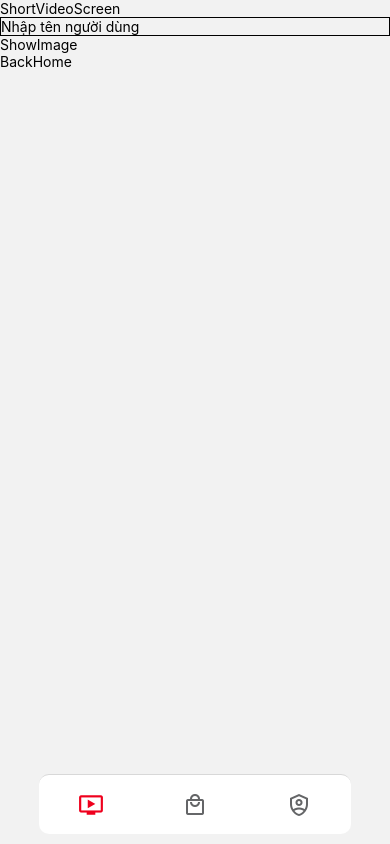
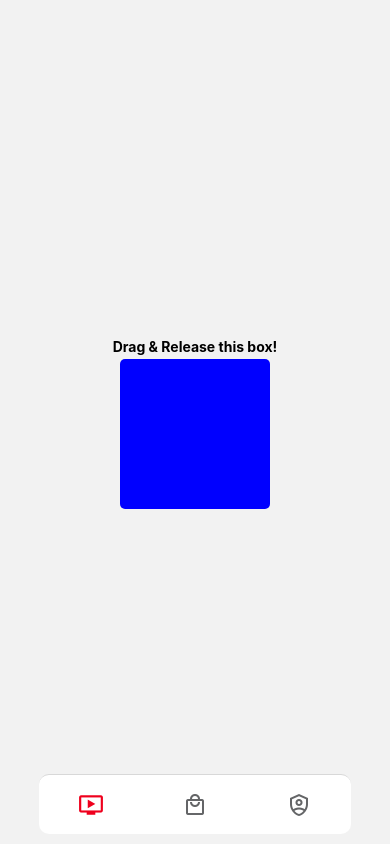
Before and after one commit to JungNh/GoogleStore_JS, a React Native app: screen /AppOther in a window 390 px wide. Built offline with nearby package versions, Linux system fonts and the light colour scheme.

Commit message:
'view_move'

```diff
--- a/src/screens/shop/ShopScreen.js
+++ b/src/screens/shop/ShopScreen.js
@@ -7,10 +7,18 @@ import {
     Image,
     Dimensions,
     StyleSheet,
-    TouchableOpacity
+    TouchableOpacity,
 } from 'react-native';
 import { getMovies } from '../../../api_movies'
 import AntDesign from 'react-native-vector-icons/AntDesign';
+import FontAwesome from 'react-native-vector-icons/FontAwesome';
+import Feather from 'react-native-vector-icons/Feather';
+import FastImage from 'react-native-fast-image';
+import Modal from 'react-native-modal';
+
+const DARK = '#000';
+const LIGHT = '#FFF';
+const GRAY = '#2b2b2b';
 
 const { width, height } = Dimensions.get('window')
 const post_margin = 10
@@ -19,6 +27,8 @@ const RATING_DATA = [1, 2, 3, 4, 5]
 const ShopScreen = () => {
     const [isLoading, setLoading] = useState(true);
     const [data, setData] = useState([]);
+    const [isVisible, setisVisible] = useState(false);
+    const [itemChoice, setitemChoice] = useState();
 
     const getData = async () => {
         try {
@@ -44,9 +54,13 @@ const ShopScreen = () => {
                     numColumns={2}
                     data={data}
                     keyExtractor={({ id }, index) => index.toString()}
+                    key={(item, index) => index.toString()}
                     renderItem={({ item }) => (
-                        <TouchableOpacity style={styles.post_bg}>
-                            <Image source={{ uri: item.poster }} style={styles.post_img} />
+                        <TouchableOpacity style={styles.post_bg} onPress={() => {
+                            setisVisible(true)
+                            setitemChoice(item)
+                        }}>
+                            <FastImage source={{ uri: item.poster }} style={styles.post_img} />
                             <View style={{ flex: 1 }}>
                                 <Text style={styles.post_title}>{item.title}</Text>
                             </View>
@@ -61,6 +75,52 @@ const ShopScreen = () => {
                     )}
                 />
             )}
+            <Modal
+                isVisible={isVisible}
+                useNativeDriver
+                style={{ margin: 0 }}
+                animationIn="fadeIn"
+                // coverScreen={true}
+                animationOut="fadeOut"
+                onBackdropPress={() => setisVisible(!isVisible)}
+                animationType='slide'
+                style={{
+                    justifyContent: 'flex-end',
+                    marginBottom: 0,
+                    marginHorizontal: 0
+                }}
+            >
+                <View
+                    style={styles.itemChoice_view_bg}>
+                    <View style={{ flexDirection: 'row', paddingHorizontal:15 }}>
+                        <Image source={{ uri: (itemChoice?.backdrop) }} style={styles.itemChoice_img} resizeMode={'cover'} />
+                        <View style={{ flex: 1, paddingLeft: 15 }}>
+                            <Text style={{ fontSize: 24, fontWeight: 'bold', color: LIGHT }}>{itemChoice?.title} </Text>
+                            <Text style={styles.itemChoice_content}>{itemChoice?.releaseDate} </Text>
+                            <Text style={styles.itemChoice_content} numberOfLines={5}>{itemChoice?.description} </Text>
+                        </View>
+                    </View>
+                    <View style={{ flexDirection: 'row', marginTop: 15 }}>
+                        <TouchableOpacity style={styles.itemChoice_play_btn}>
+                            <FontAwesome name={'play'} size={18} color={'black'} />
+                            <Text style={{ color: 'black', marginLeft: 10, fontSize: 18, fontWeight: 'bold' }}>Phát</Text>
+                        </TouchableOpacity>
+                        <TouchableOpacity style={styles.itemChoice_download_btn}>
+                            <Feather name={'download'} size={18} color={LIGHT} />
+                            <Text style={{ fontWeight: 'bold', color: LIGHT }}>Tải xuống</Text>
+                        </TouchableOpacity>
+                        <TouchableOpacity style={styles.itemChoice_download_btn}>
+                            <Feather name={'play'} size={18} color={LIGHT} />
+                            <Text style={{ fontWeight: 'bold', color: LIGHT }}>Xem trước</Text>
+                        </TouchableOpacity>
+                    </View>
+                    <View style={styles.itemChoice_content_other}>
+                        <Feather name={'info'} size={18} color={LIGHT} />
+                        <Text style={styles.itemChoice_content}>Chi tiết & nội dung khác</Text>
+                        <AntDesign name={'right'} size={18} color={LIGHT} />
+                    </View>
+                </View>
+            </Modal>
         </View>
     );
 };
@@ -71,7 +131,7 @@ const styles = StyleSheet.create({
     post_bg: {
         width: (width - 3 * post_margin) / 2,
         height: width / 1.2,
-        backgroundColor: 'white',
+        backgroundColor: LIGHT,
         alignItems: 'center',
         borderRadius: 10,
         marginLeft: post_margin,
@@ -84,11 +144,55 @@ const styles = StyleSheet.create({
         borderRadius: 10
     },
     post_title: {
-        color: 'black',
+        color: DARK,
         textAlign: 'center',
         fontWeight: 'bold'
     },
     post_genres: {
-        fontSize: 8
+        fontSize: 12,
+        backgroundColor: 'tomato',
+        borderRadius: 10,
+        marginLeft: 5,
+        paddingHorizontal: 5,
+        marginVertical: 8
+    },
+    itemChoice_view_bg: {
+        backgroundColor: GRAY,
+        borderTopStartRadius: 10,
+        borderTopEndRadius: 10,
+        width: '100%',
+        paddingVertical: 15,
+        alignSelf: 'center',
+    },
+    itemChoice_img: {
+        width: 120,
+        height: 180,
+        borderRadius: 10
+    },
+    itemChoice_play_btn: {
+        flex: 2,
+        flexDirection: 'row',
+        alignItems: 'center',
+        backgroundColor: LIGHT,
+        padding: 10,
+        justifyContent: 'center',
+        margin: 10
+    },
+    itemChoice_download_btn: {
+        flex: 1,
+        alignItems: 'center',
+        justifyContent: 'center'
+    },
+    itemChoice_content: {
+        color: LIGHT,
+        fontSize: 16
+    },
+    itemChoice_content_other: {
+        flexDirection: 'row',
+        alignItems: 'center',
+        borderTopWidth: 1,
+        borderColor: '#666f76',
+        paddingTop: 15,
+        paddingHorizontal: 15
     }
 })
--- a/src/screens/short/ShortVideoScreen.js
+++ b/src/screens/short/ShortVideoScreen.js
@@ -1,40 +1,95 @@
-import React, { useEffect, useState } from 'react'
-import { View, Text, TextInput, SafeAreaView, KeyboardAvoidingView, TouchableOpacity, Dimensions } from 'react-native'
-import { setName, setAge } from '../../redux/actions'
-import ViewImage from '../../component/ViewImage'
-import { useSelector, useDispatch } from 'react-redux'
-const { width, height } = Dimensions.get('window')
+// import React, { useEffect, useState } from 'react'
+// import { View, Text, TextInput, SafeAreaView, KeyboardAvoidingView, TouchableOpacity, Dimensions } from 'react-native'
+// import { setName, setAge } from '../../redux/actions'
+// import ViewImage from '../../component/ViewImage'
+// import { useSelector, useDispatch } from 'react-redux'
+// const { width, height } = Dimensions.get('window')
 
-export default function ShortVideoScreen({ navigation }) {
-    const user = useSelector(state => state.userReducer)
-    const [showImg, setShowImg] = useState(false)
-    const dispatch = useDispatch()
+// export default function ShortVideoScreen({ navigation }) {
+//     const user = useSelector(state => state.userReducer)
+//     const [showImg, setShowImg] = useState(false)
+//     const dispatch = useDispatch()
 
-    useEffect(() => {
-        // console.log('navigation')
-        return () => {
-            console.log('back navigation')
-        }
-    }, [navigator])
-    return (
-        <SafeAreaView style={{ flex: 1}}>
-            <KeyboardAvoidingView style={{ flex: 1 }}
-                behavior="padding"
-                enabled >
-                <Text>ShortVideoScreen</Text>
-                <Text>{user.name}</Text>
-                <TextInput style={{ borderWidth: 0.5 }}
-                    placeholder='Nhập tên người dùng'
-                    onChangeText={(text) => {
-                        dispatch(setName(text))
-                    }}
-                />
-                <TouchableOpacity onPress={() => setShowImg(true)}><Text style={{ color: 'black' }}>ShowImage</Text></TouchableOpacity>
-                <TouchableOpacity onPress={() => navigation.goBack()}><Text style={{ color: 'black' }}>BackHome</Text></TouchableOpacity>
-                <View style={{ position: 'absolute', top: (height - 300) / 2, left:(width-300)/2}}>
-                    {showImg && <ViewImage callBack={() => setShowImg(false)} />}
-                </View>
-            </KeyboardAvoidingView>
-        </SafeAreaView>
-    )
+//     useEffect(() => {
+//         // console.log('navigation')
+//         return () => {
+//             console.log('back navigation')
+//         }
+//     }, [navigator])
+//     return (
+//         <SafeAreaView style={{ flex: 1}}>
+//             <KeyboardAvoidingView style={{ flex: 1 }}
+//                 behavior="padding"
+//                 enabled >
+//                 <Text>ShortVideoScreen</Text>
+//                 <Text>{user.name}</Text>
+//                 <TextInput style={{ borderWidth: 0.5 }}
+//                     placeholder='Nhập tên người dùng'
+//                     onChangeText={(text) => {
+//                         dispatch(setName(text))
+//                     }}
+//                 />
+//                 <TouchableOpacity onPress={() => setShowImg(true)}><Text style={{ color: 'black' }}>ShowImage</Text></TouchableOpacity>
+//                 <TouchableOpacity onPress={() => navigation.goBack()}><Text style={{ color: 'black' }}>BackHome</Text></TouchableOpacity>
+//                 <View style={{ position: 'absolute', top: (height - 300) / 2, left:(width-300)/2}}>
+//                     {showImg && <ViewImage callBack={() => setShowImg(false)} />}
+//                 </View>
+//             </KeyboardAvoidingView>
+//         </SafeAreaView>
+//     )
+// }
+
+
+import React, { useRef } from "react";
+import { Animated, View, StyleSheet, PanResponder, Text } from "react-native";
+
+const App = () => {
+  const pan = useRef(new Animated.ValueXY()).current;
+  const panResponder = useRef(
+    PanResponder.create({
+      onMoveShouldSetPanResponder: () => true,
+      onPanResponderMove: Animated.event([
+        null,
+        { dx: pan.x, dy: pan.y }
+      ]),
+      onPanResponderRelease: () => {
+        Animated.spring(pan, { toValue: { x: 100, y: 100 }, useNativeDriver:true }).start();
+      }
+    })
+  ).current;
+
+  return (
+    <View style={styles.container}>
+      <Text style={styles.titleText}>Drag & Release this box!</Text>
+      <Animated.View
+        style={{
+          transform: [{ translateX: pan.x }, { translateY: pan.y }]
+        }}
+        {...panResponder.panHandlers}
+      >
+        <View style={styles.box} />
+      </Animated.View>
+    </View>
+  );
 }
+
+const styles = StyleSheet.create({
+  container: {
+    flex: 1,
+    alignItems: "center",
+    justifyContent: "center"
+  },
+  titleText: {
+    fontSize: 14,
+    lineHeight: 24,
+    fontWeight: "bold"
+  },
+  box: {
+    height: 150,
+    width: 150,
+    backgroundColor: "blue",
+    borderRadius: 5
+  }
+});
+
+export default App;
--- a/src/screens/use/UserScreen.js
+++ b/src/screens/use/UserScreen.js
@@ -1,10 +1,63 @@
-import React from 'react'
-import { View, Text } from 'react-native'
+import React, {useState, useRef} from 'react';
+import { Animated, PanResponder, View, Image, StyleSheet } from 'react-native';
 
-export default function UserScreen() {
+const style = StyleSheet.create({
+  mainView: {
+    flex: 1,
+    alignItems: "center",
+    justifyContent: "center",
+  },
+  moviePoster_posterStyle: {
+    resizeMode: "cover",
+    width:100,
+    height:130
+  }
+});
+
+const ImageScreen = () => {
+
+  const pan = useRef(new Animated.ValueXY()).current;
+
+  const panResponder = useRef(
+    PanResponder.create({
+      onMoveShouldSetPanResponder: () => true,
+      onPanResponderGrant: () => {
+        pan.setOffset({
+          x: pan.x._value,
+          y: pan.y._value
+        });
+      },
+      onPanResponderMove: Animated.event(
+        [
+          null,
+          { dx: pan.x, dy: pan.y }
+        ],
+        {useNativeDriver: false}
+      ),
+      onPanResponderRelease: () => {
+        pan.flattenOffset();
+      }
+    })
+  ).current;
+
     return (
-        <View>
-            <Text>UserScreen</Text>
-        </View>
+      <View style={style.mainView}
+        onStartShouldSetResponderCapture={() => {return false}}>
+        <Animated.View
+          style={{
+            transform: [{ translateX: pan.x }, { translateY: pan.y }]
+          }}
+          {...panResponder.panHandlers}
+        >
+          <Image
+              style={style.moviePoster_posterStyle}
+              source={require("../../assets/img/nu_sinh.png")}
+          />
+        </Animated.View>
+      </View>
     )
-}
+
+
+};
+
+export default ImageScreen;
```
Also changed, not shown: src/screens/DetailsScreen.js (+16 -5 lines).
